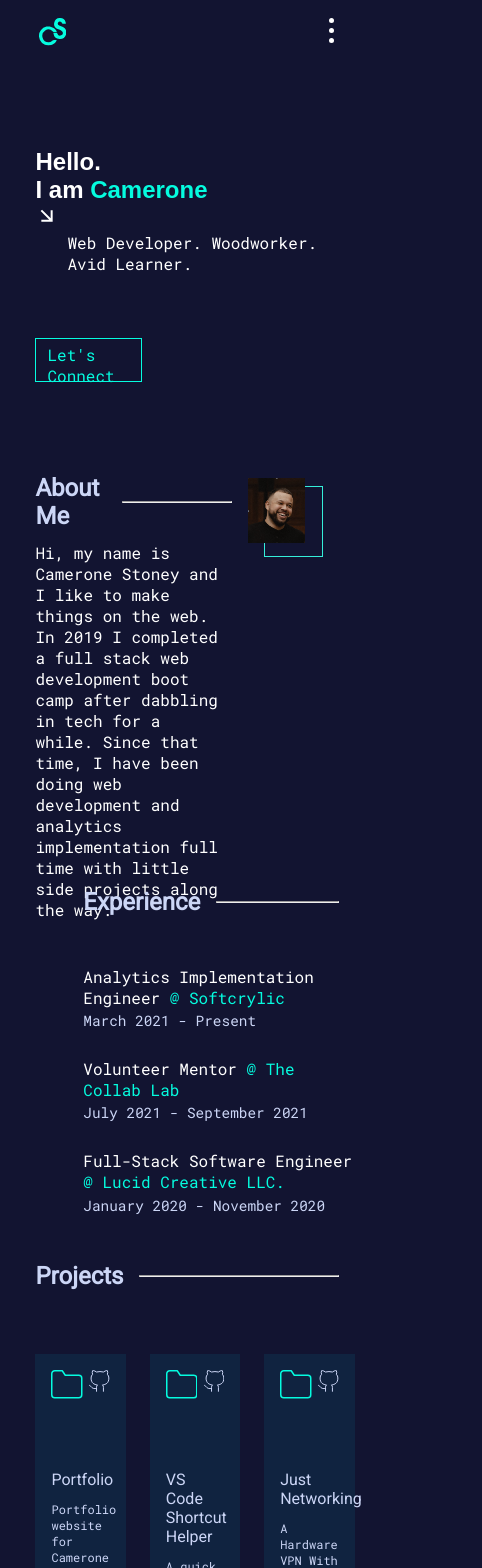
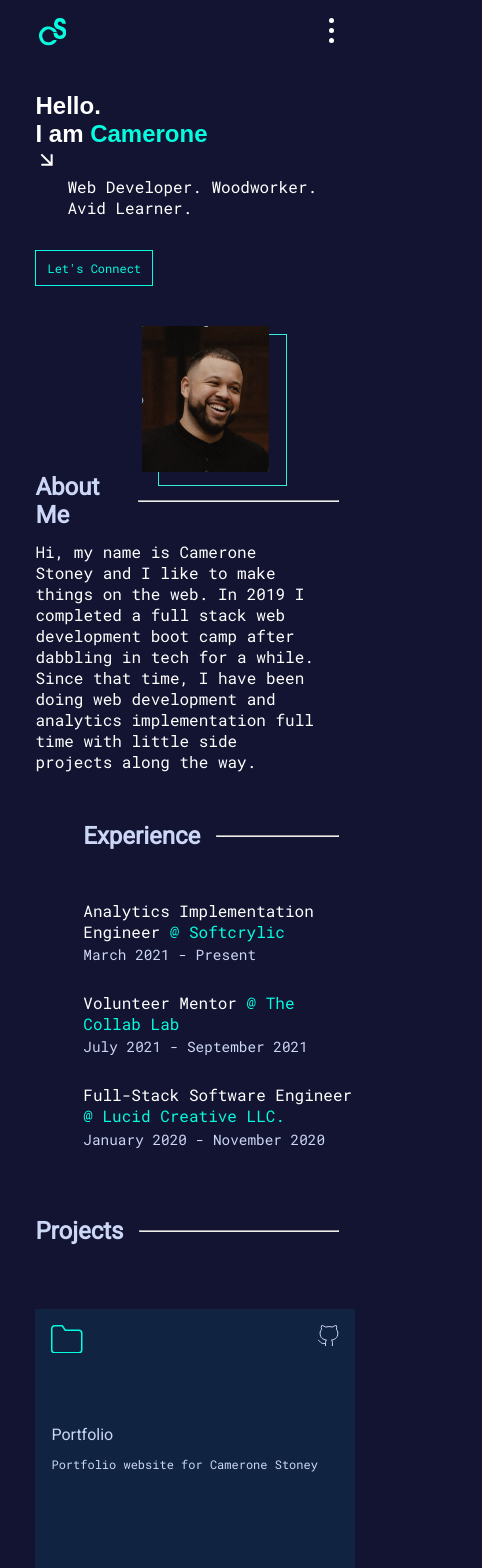
Before and after one commit to Cjstoney/portfolio_react, a React (Create React App) app: page / in a window 390 px wide. Shown: the top 1568 px of the page, 482 px wide, since content can reach past the window. Built offline with nearby package versions, Linux system fonts and the light colour scheme.

Commit message:
style: mobile breakpoints added

```diff
--- a/src/components/about/aboutMe.css
+++ b/src/components/about/aboutMe.css
@@ -1,5 +1,4 @@
 .about-me-container {
-  margin-top: 5rem;
   display: grid;
   font-size: 1rem;
   grid-template-columns: 1fr 3fr 3fr 3fr 1fr;
@@ -33,7 +32,6 @@
   align-self: start;
   margin-top: 1rem;
   position: relative;
-  /* width: 13rem; */
   width: 40%;
   z-index: 5;
 }
@@ -54,7 +52,24 @@
   max-width: 100%;
 }
 @media only screen and (max-width: 600px) {
-  .picture {
-    width: 11.5rem;
+  .about-me-content,
+  .about-me-header {
+    grid-column-start: 2;
+    grid-column-end: span 3;
+  }
+  .about-me-container {
+    grid-template-rows: repeat(2, 1fr);
+  }
+  .about-me-header {
+    grid-row: 1;
+    align-self: end;
+    margin-bottom: 0.75rem;
+  }
+
+  .about-me-picture {
+    width: 60%;
+    grid-row: 1;
+    grid-column-start: 3;
+    grid-column-end: span 2;
   }
 }
--- a/src/components/experience/experience.css
+++ b/src/components/experience/experience.css
@@ -1,5 +1,4 @@
 .experience-container {
-  margin-top: 5rem;
   display: grid;
   font-size: 1rem;
   grid-template-columns: 1fr 3fr 3fr 3fr 1fr;
@@ -29,3 +28,9 @@
   margin-top: 0.5rem;
   margin-bottom: 1.75rem;
 }
+
+@media only screen and (max-width: 600px) {
+  .experience-container {
+    grid-template-rows: 5rem auto;
+  }
+}
--- a/src/components/header/mobile/mobileHeader.css
+++ b/src/components/header/mobile/mobileHeader.css
@@ -21,5 +21,8 @@
 }
 
 .mobile-menu-btn:hover {
-  color: var(--accent-color);
+  border: 1px solid var(--accent-color);
 }
+.trip-dot-menu {
+  color: red;
+}
--- a/src/components/introduction/introduction.css
+++ b/src/components/introduction/introduction.css
@@ -73,6 +73,16 @@
     width: 100vw;
   }
 
+  .emailLink,
+  .emailLink:hover {
+    grid-column-start: 2;
+    grid-column-end: span 2;
+    align-self: center;
+    font-size: 0.75rem;
+    height: 1.5rem;
+    margin-top: 1rem;
+  }
+
   .introduction,
   .small-text-container {
     grid-column-start: 2;
--- a/src/components/portfolio/portfolioSection/portfolioSection.css
+++ b/src/components/portfolio/portfolioSection/portfolioSection.css
@@ -28,3 +28,14 @@
   min-height: 200px;
   background-color: var(--card-background);
 }
+
+@media only screen and (max-width: 870px) {
+  .cards-container {
+    grid-template-columns: 1fr 1fr;
+  }
+}
+@media only screen and (max-width: 570px) {
+  .cards-container {
+    grid-template-columns: 1fr;
+  }
+}
--- a/src/pages/home/home.css
+++ b/src/pages/home/home.css
@@ -11,3 +11,10 @@
   margin-left: 25%;
   margin-top: 10%;
 }
+
+.about-content,
+.about-me-container,
+.experience-container,
+.portfolio-container {
+  margin-top: 1.5rem;
+}
```
